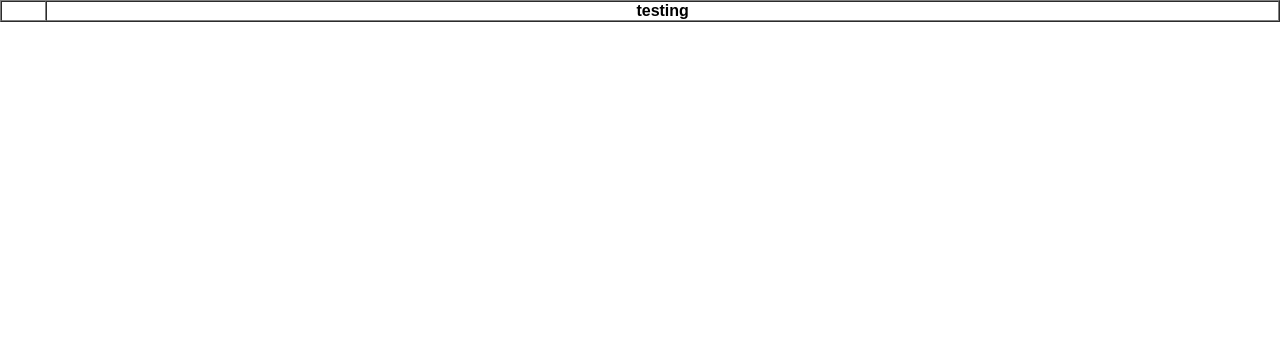
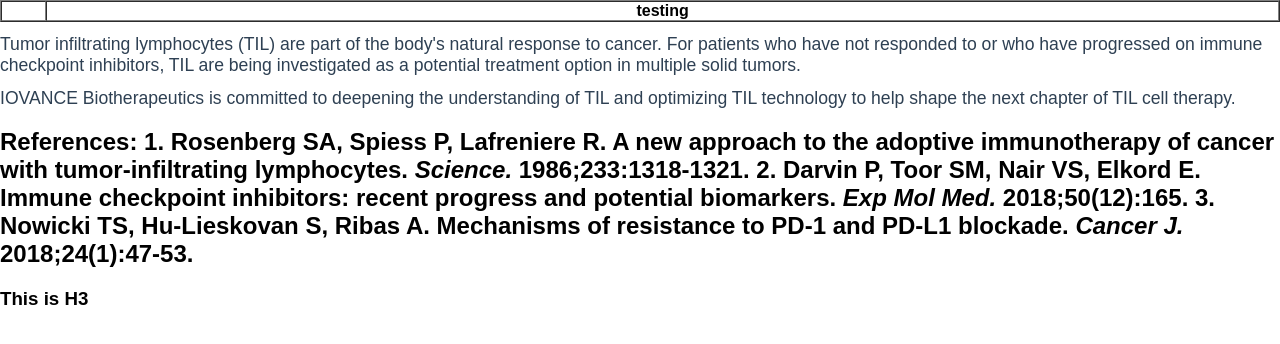
Before and after one commit to savannaac/responsive-email, a plain HTML site: page index.html in a window 1280 px wide. Drawn offline with Linux system fonts and the light colour scheme.

Commit message:
styles and adds h1

```diff
--- a/index.html
+++ b/index.html
@@ -21,7 +21,9 @@
         }
 
         h1 {
-
+            color: #2E4053;
+            font-size: 1.1rem;
+            font-weight: 100;
         }
     </style>
 
@@ -39,5 +41,18 @@
         </tr>
     </table>
 
+    <h1>Tumor infiltrating lymphocytes (TIL) are part of the body's natural response to cancer. For patients who have not responded to or who have progressed on immune checkpoint inhibitors, TIL are being investigated as a potential treatment option in multiple solid tumors.</h1>
+    <h1>IOVANCE Biotherapeutics is committed to deepening the
+        understanding of TIL and optimizing TIL technology to help
+        shape the next chapter of TIL cell therapy.</h1>
+
+    <h2><b>References: 1.</b> Rosenberg SA, Spiess P, Lafreniere R. A new approach to the adoptive
+        immunotherapy of cancer with tumor-infiltrating lymphocytes. <i>Science.</i>
+        1986;233:1318-1321. <b>2.</b> Darvin P, Toor SM, Nair VS, Elkord E. Immune checkpoint
+        inhibitors: recent progress and potential biomarkers. <i>Exp Mol Med.</i> 2018;50(12):165.
+        <b>3.</b> Nowicki TS, Hu-Lieskovan S, Ribas A. Mechanisms of resistance to PD-1 and PD-L1
+        blockade. <i>Cancer J.</i> 2018;24(1):47-53.</h2>
+    <h3>This is H3</h3>
+
 </body>
 </html>
```
